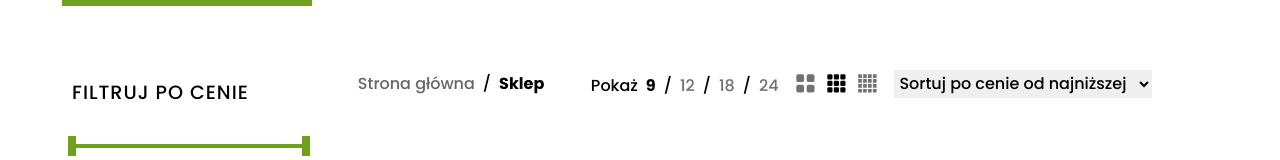
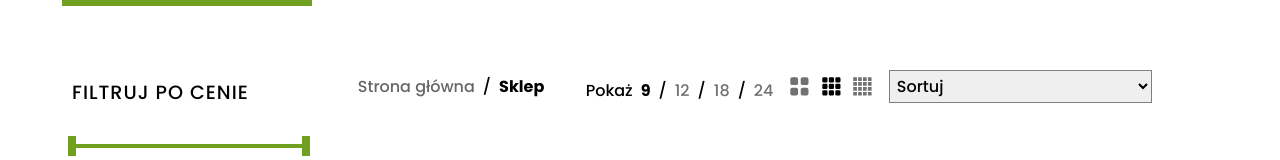
Before and after one commit to Desparion7/Wickerland, a React (Vite) app: page /sklep in a window 1280 px wide. Shown: the part 193-353 px from the top of the page. Built offline with nearby package versions, Linux system fonts and the light colour scheme; no server answers.

Commit message:
add sort by price

```diff
--- a/src/app/api/apiSlice.tsx
+++ b/src/app/api/apiSlice.tsx
@@ -10,7 +10,7 @@ import {
 // http://localhost:3000
 
 const baseQuery = fetchBaseQuery({
-	baseUrl: 'http://localhost:3000',
+	baseUrl: 'https://comfortable-wasp-neckerchief.cyclic.app',
 	// credentials: 'include',
 	// prepareHeaders: (headers, { getState }) => {
 	// 	const token = (getState() as StoreState).auth.token;
--- a/src/app/slices/productsApiSlice.tsx
+++ b/src/app/slices/productsApiSlice.tsx
@@ -13,8 +13,9 @@ const productsApiSlice = apiSlice.injectEndpoints({
 				category,
 				subcategory,
 				search,
+				sortByPrice,
 			}) => ({
-				url: `/products?pageNumber=${pageNumber}&pageSize=${pageSize}&min=${min}&max=${max}&category=${category}&subcategory=${subcategory}&search=${search}`,
+				url: `/products?pageNumber=${pageNumber}&pageSize=${pageSize}&min=${min}&max=${max}&category=${category}&subcategory=${subcategory}&search=${search}&sort=${sortByPrice}`,
 				method: 'GET',
 			}),
 			providesTags: [{ type: 'Products', id: 'LIST' }],
--- a/src/components/ShopScreen/ProductsView.tsx
+++ b/src/components/ShopScreen/ProductsView.tsx
@@ -17,6 +17,7 @@ const ProductsView = () => {
 	const min = queryParams.get('min');
 	const max = queryParams.get('max');
 	const filter = queryParams.get('szukaj');
+	const sort = queryParams.get('sortuj');
 
 	const { data, isError, isLoading } = useGetProductsQuery({
 		category,
@@ -26,6 +27,7 @@ const ProductsView = () => {
 		min: min || undefined,
 		max: max || undefined,
 		search: filter || undefined,
+		sortByPrice: sort || undefined,
 	});
 
 	return (
--- a/src/components/ShopScreen/ShopTools.module.css
+++ b/src/components/ShopScreen/ShopTools.module.css
@@ -53,12 +53,14 @@
 	color: black !important;
 }
 .shopTools_options_sorting select {
-	padding: 0.1rem;
+	padding: 0.2rem;
 	font-size: 0.8rem;
 	border: none;
+	width: 180px;
+	border: 1px solid grey;
 	cursor: pointer;
-	width: 180px;
 }
+
 .shopTools_options_filtrs {
 	display: flex;
 	align-items: center;
--- a/src/components/ShopScreen/ShopTools.tsx
+++ b/src/components/ShopScreen/ShopTools.tsx
@@ -3,7 +3,7 @@ import { TfiLayoutGrid4Alt } from 'react-icons/tfi';
 import { BsFillGrid3X3GapFill, BsFillGridFill } from 'react-icons/bs';
 import { GiHamburgerMenu } from 'react-icons/gi';
 import { Link, useNavigate, useLocation } from 'react-router-dom';
-import { useState } from 'react';
+import { useState, useEffect } from 'react';
 import { useMediaQuery } from 'react-responsive';
 import { useDispatch } from 'react-redux/es/exports';
 import { useSelector } from 'react-redux';
@@ -17,7 +17,9 @@ const ShopTools = () => {
 	const location = useLocation();
 	const { search } = useLocation();
 	const queryParams = new URLSearchParams(search);
+	const sort = queryParams.get('sortuj');
 
+	const [sortMethod, setSortMethod] = useState('sortuj');
 	const [isFilterMenu, setIsFilterMenu] = useState(false);
 	const [productsOnPage, setProductsOnPage] = useState('9');
 	const isDesktop = useMediaQuery({ minWidth: '1000px' });
@@ -40,7 +42,21 @@ const ShopTools = () => {
 
 		setProductsOnPage(newSize);
 	};
+	const handlerSortByPrice = (option: string) => {
+		queryParams.set('sortuj', option);
+		const newSearch = queryParams.toString();
 
+		navigate({
+			pathname: location.pathname,
+			search: newSearch,
+		});
+	};
+	// filter by price reset when path dont have sort
+	useEffect(() => {
+		if (!sort) {
+			setSortMethod('sortuj');
+		}
+	}, [sort]);
 	return (
 		<>
 			{isFilterMenu && <PriceFilterMobile setIsFilterMenu={setIsFilterMenu} />}
@@ -150,9 +166,20 @@ const ShopTools = () => {
 						</>
 					)}
 					<div className={styles.shopTools_options_sorting}>
-						<select name='sort' id='sort'>
-							<option>Sortuj po cenie od najniższej</option>
-							<option>Sortuj po cenie od najwyższej</option>
+						<select
+							name='sort'
+							id='sort'
+							onChange={(e) => {
+								handlerSortByPrice(e.target.value);
+								setSortMethod(e.target.value);
+							}}
+							value={sortMethod}
+						>
+							<option value='sortuj' disabled>
+								Sortuj
+							</option>
+							<option value='fromMin'>Sortuj po cenie od najniższej</option>
+							<option value='fromMax'>Sortuj po cenie od najwyższej</option>
 						</select>
 					</div>
 				</div>
--- a/src/interface/products-query-interface.tsx
+++ b/src/interface/products-query-interface.tsx
@@ -6,4 +6,5 @@ export interface ProductsQuery {
 	min?: string;
 	max?: string;
 	search?: string;
+	sortByPrice?: string;
 }
```
